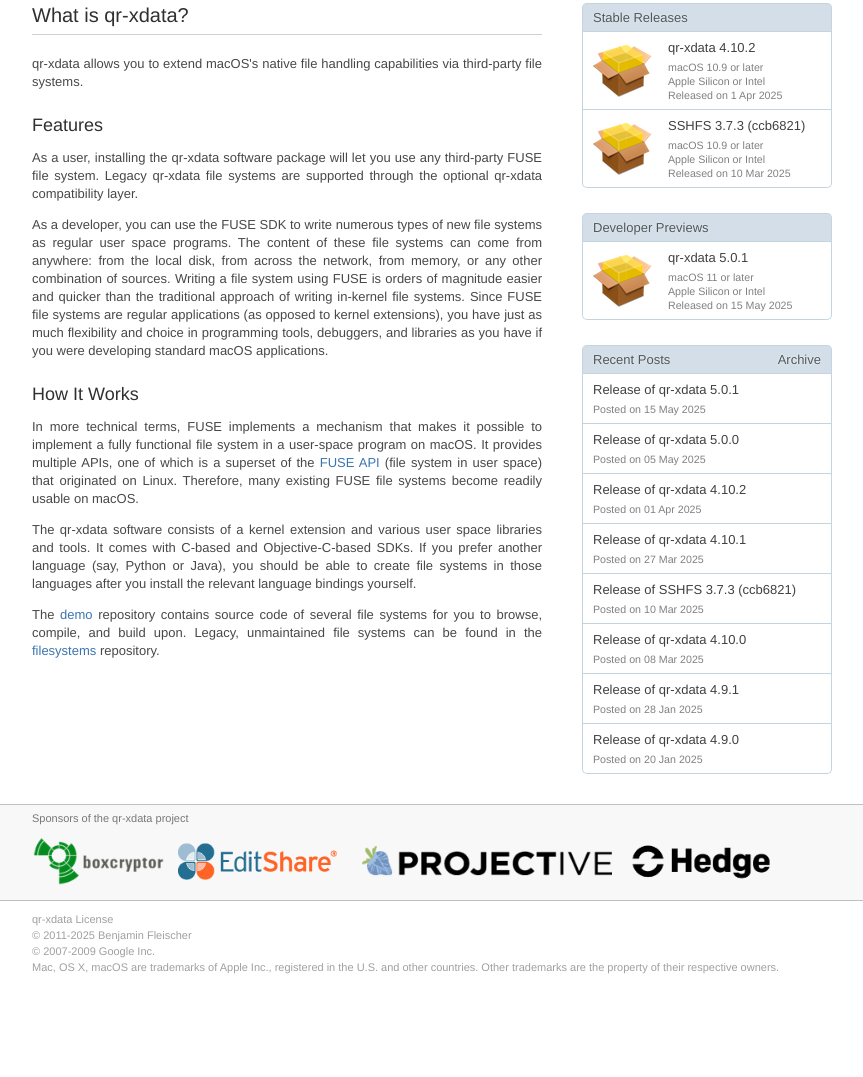
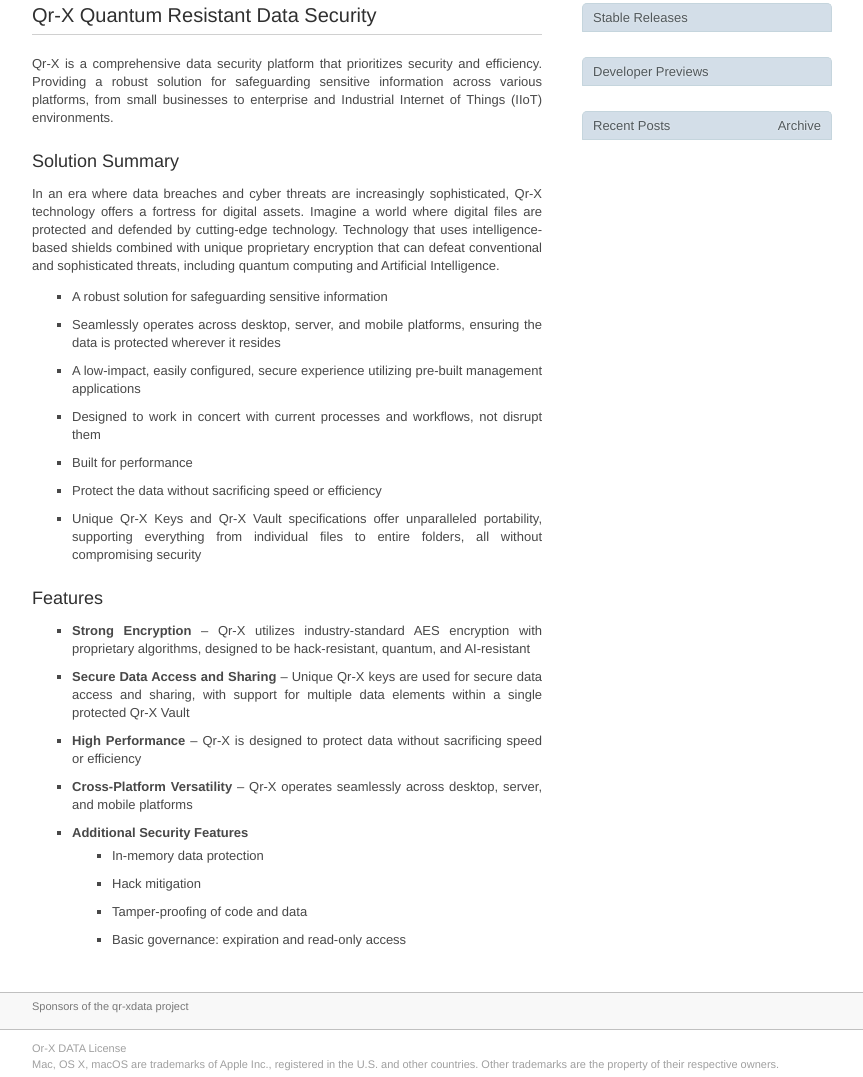
Before and after one commit to Qr-XData/Qr-XData.github.io, a plain HTML site: page index.html in a window 1280 px wide. Shown: the part 326-1403 px from the top of the page, without its empty margins (208-1071 px from the left). Before the commit the page ends 1306 px from the top, so only its background shows below. Drawn offline with nearby package versions, Linux system fonts and the light colour scheme; a script that the page names is missing.

Commit message:
updated the website
updated the website

```diff
--- a/index.html
+++ b/index.html
@@ -14,17 +14,17 @@
     <div id="header">
         <a href="index.html">
             <h1>
-                <span id="title">qr-xdata</span>
+                <span id="title">Qr-X DATA </span>
                 <br>
                 <span id="subtitle">File system integration made easy</span>
             </h1>
         </a>
         <ul id="menu">
             <li><a href="https://github.com/qr-xdata">Project on GitHub</a></li>
-            <li><a href="https://github.com/qr-xdata/qr-xdata/releases">Downloads</a></li>
-            <li><a href="https://github.com/qr-xdata/qr-xdata/wiki">Wiki</a></li>
-            <li><a href="https://groups.google.com/forum/#!forum/osxfuse-group">Google Group</a></li>
-            <li><a href="https://github.com/qr-xdata/qr-xdata/issues">Issue Tracker</a></li>
+            <li><a >Downloads</a></li>
+            <li><a >Wiki</a></li>
+            <li><a >Google Group</a></li>
+            <li><a >Issue Tracker</a></li>
         </ul>
     </div>
     <div id="content">
@@ -33,7 +33,7 @@
             #header h1 {
                 width: 575px;
                 min-height: 200px;
-                background-image: url('static/qrx-home.png');
+                background-image: url('static/qrx_home.png');
                 background-size: 200px;
                 background-position: left center;
                 padding-left: 225px;
@@ -93,136 +93,58 @@
         <script type="text/javascript" src="repos/qr-xdata/qr-xdata/releases/assets/254960973?callback=osxfuseDeveloperDownloadCounter"></script>
 
         <div>
-            <h2>What is qr-xdata?</h2>
+            <h2>Qr-X Quantum Resistant Data Security</h2>
             <p>
-                qr-xdata allows you to extend macOS's native file handling capabilities via third-party file systems.
+                Qr-X is a comprehensive data security platform that prioritizes security and efficiency. Providing a robust solution for safeguarding sensitive information across various platforms, from small businesses to enterprise and Industrial Internet of Things (IIoT) environments.
             </p>
+            <h3>Solution Summary</h3>
+            <p>
+                In an era where data breaches and cyber threats are increasingly sophisticated, Qr-X technology offers a fortress for digital assets. Imagine a world where digital files are protected and defended by cutting-edge technology. Technology that uses intelligence-based shields combined with unique proprietary encryption that can defeat conventional and sophisticated threats, including quantum computing and Artificial Intelligence.
+            </p>
+            <ul>
+                <li>A robust solution for safeguarding sensitive information</li>
+                <li>Seamlessly operates across desktop, server, and mobile platforms, ensuring the data is protected wherever it resides</li>
+                <li>A low-impact, easily configured, secure experience utilizing pre-built management applications</li>
+                <li>Designed to work in concert with current processes and workflows, not disrupt them</li>
+                <li>Built for performance</li>
+                <li>Protect the data without sacrificing speed or efficiency</li>
+                <li>Unique Qr-X Keys and Qr-X Vault specifications offer unparalleled portability, supporting everything from individual files to entire folders, all without compromising security</li>
+            </ul>
+
             <h3>Features</h3>
-            <p>
-                As a user, installing the qr-xdata software package will let you use any third-party FUSE file system. Legacy qr-xdata file systems are supported through the optional qr-xdata compatibility layer.
-            </p>
-            <p>
-                As a developer, you can use the FUSE SDK to write numerous types of new file systems as regular user space programs. The content of these file systems can come from anywhere: from the local disk, from across the network, from memory, or any other combination
-                of sources. Writing a file system using FUSE is orders of magnitude easier and quicker than the traditional approach of writing in-kernel file systems. Since FUSE file systems are regular applications (as opposed to kernel extensions),
-                you have just as much flexibility and choice in programming tools, debuggers, and libraries as you have if you were developing standard macOS applications.
-            </p>
-            <h3>How It Works</h3>
-            <p>
-                In more technical terms, FUSE implements a mechanism that makes it possible to implement a fully functional file system in a user-space program on macOS. It provides multiple APIs, one of which is a superset of the <a href="http://fuse.sourceforge.net/">FUSE API</a>                (file system in user space) that originated on Linux. Therefore, many existing FUSE file systems become readily usable on macOS.
-            </p>
-            <p>
-                The qr-xdata software consists of a kernel extension and various user space libraries and tools. It comes with C-based and Objective-C-based SDKs. If you prefer another language (say, Python or Java), you should be able to create file systems in those
-                languages after you install the relevant language bindings yourself.
-            </p>
-            <p>
-                The <a href="https://github.com/qr-xdata/demo">demo</a> repository contains source code of several file systems for you to browse, compile, and build upon. Legacy, unmaintained file systems can be found in the <a href="https://github.com/osxfuse/filesystems">filesystems</a>                repository.
-            </p>
+            <ul>
+                <li><strong>Strong Encryption</strong> – Qr-X utilizes industry-standard AES encryption with proprietary algorithms, designed to be hack-resistant, quantum, and AI-resistant</li>
+                <li><strong>Secure Data Access and Sharing</strong> – Unique Qr-X keys are used for secure data access and sharing, with support for multiple data elements within a single protected Qr-X Vault</li>
+                <li><strong>High Performance</strong> – Qr-X is designed to protect data without sacrificing speed or efficiency</li>
+                <li><strong>Cross-Platform Versatility</strong> – Qr-X operates seamlessly across desktop, server, and mobile platforms</li>
+                <li><strong>Additional Security Features</strong>
+                    <ul>
+                        <li>In-memory data protection</li>
+                        <li>Hack mitigation</li>
+                        <li>Tamper-proofing of code and data</li>
+                        <li>Basic governance: expiration and read-only access</li>
+                    </ul>
+                </li>
+            </ul>
+
 
         </div>
         <div id="sidebar">
             <h2>Stable Releases</h2>
             <ul class="bloblist">
-                <li class="release" id="osxfuse">
-                    <a href="https://github.com/qr-xdata/qr-xdata/releases/download/qr-xdata-4.10.2/qr-xdata-4.10.2.dmg">
-                qr-xdata 4.10.2
 
-                <span class="metadata">macOS 10.9 or later</span>
-
-                <span class="metadata">Apple Silicon or Intel</span>
-
-                <span class="metadata">Released on 1 Apr 2025</span>
-            </a>
-                </li>
-                <li class="release" id="sshfs">
-                    <a href="https://github.com/libfuse/sshfs/releases/download/sshfs-3.7.3/sshfs-3.7.3-ccb6821.pkg">
-                SSHFS 3.7.3 (ccb6821)
-
-                <span class="metadata">macOS 10.9 or later</span>
-
-                <span class="metadata">Apple Silicon or Intel</span>
-
-                <span class="metadata">Released on 10 Mar 2025</span>
-            </a>
-                </li>
             </ul>
 
             <h2>Developer Previews</h2>
             <ul class="bloblist">
-                <li class="release" id="osxfuse-developer">
-                    <a href="https://github.com/qr-xdata/qr-xdata/releases/download/qr-xdata-5.0.1/qr-xdata-5.0.1.dmg">
-                qr-xdata 5.0.1
 
-                <span class="metadata">macOS 11 or later</span>
-
-                <span class="metadata">Apple Silicon or Intel</span>
-
-                <span class="metadata">Released on 15 May 2025</span>
-            </a>
-                </li>
             </ul>
 
             <h2>
                 Recent Posts
-                <a class="archive" href="archive.html">Archive</a>
+                <a class="archive" >Archive</a>
             </h2>
             <ul class="bloblist">
-
-                <li>
-                    <a href="2025/05/15/qr-xdata-5.0.1.html">
-                Release of qr-xdata 5.0.1
-                <span class="metadata">Posted on 15 May 2025</span>
-            </a>
-                </li>
-
-                <li>
-                    <a href="2025/05/05/qr-xdata-5.0.0.html">
-                Release of qr-xdata 5.0.0
-                <span class="metadata">Posted on 05 May 2025</span>
-            </a>
-                </li>
-
-                <li>
-                    <a href="2025/04/01/qr-xdata-4.10.2.html">
-                Release of qr-xdata 4.10.2
-                <span class="metadata">Posted on 01 Apr 2025</span>
-            </a>
-                </li>
-
-                <li>
-                    <a href="2025/03/27/qr-xdata-4.10.1.html">
-                Release of qr-xdata 4.10.1
-                <span class="metadata">Posted on 27 Mar 2025</span>
-            </a>
-                </li>
-
-                <li>
-                    <a href="2025/03/10/SSHFS-3.7.3.html">
-                Release of SSHFS 3.7.3 (ccb6821)
-                <span class="metadata">Posted on 10 Mar 2025</span>
-            </a>
-                </li>
-
-                <li>
-                    <a href="2025/03/08/qr-xdata-4.10.0.html">
-                Release of qr-xdata 4.10.0
-                <span class="metadata">Posted on 08 Mar 2025</span>
-            </a>
-                </li>
-
-                <li>
-                    <a href="2025/01/28/qr-xdata-4.9.1.html">
-                Release of qr-xdata 4.9.1
-                <span class="metadata">Posted on 28 Jan 2025</span>
-            </a>
-                </li>
-
-                <li>
-                    <a href="2025/01/20/qr-xdata-4.9.0.html">
-                Release of qr-xdata 4.9.0
-                <span class="metadata">Posted on 20 Jan 2025</span>
-            </a>
-                </li>
-
             </ul>
         </div>
 
@@ -230,17 +152,11 @@
     <div id="sponsors" class="footer">
         <div>
             <h2>Sponsors of the qr-xdata project</h2>
-            <a href="https://www.boxcryptor.com"><img src="static/boxcryptor_logo.png" alt="BoxCryptor"></a>
-            <a href="http://www.editshare.com"><img src="static/editshare_logo.png" alt="EditShare"></a>
-            <a href="https://projective.io"><img src="static/projective_logo.png" alt="Projective"></a>
-            <a href="https://hedge.video"><img src="static/hedge_logo.png" alt="Hedge"></a>
         </div>
     </div>
     <div id="legal" class="footer">
         <div>
-            <a href="qr-xdata/qr-xdata/release/qr-xdata/LICENSE.txt">qr-xdata License</a>
-            <br> &copy; 2011-2025 Benjamin Fleischer
-            <br> &copy; 2007-2009 Google Inc.
+            <a >Or-X DATA License</a>
             <br> Mac, OS X, macOS are trademarks of Apple Inc., registered in the U.S. and other countries. Other trademarks are the property of their respective owners.
         </div>
     </div>
--- a/static/base.css
+++ b/static/base.css
@@ -35,7 +35,7 @@
     margin: auto;
     margin-bottom: 15px;
 
-    background-image: url('osxfuse.png');
+    background-image: url('qrx_home.png');
     background-repeat: no-repeat;
     background-size: 60px;
     background-position: 10px center;
```
Also changed, not shown: static/boxcryptor_logo.png (deleted), static/editshare_logo.png (deleted), static/hedge_logo.png (deleted), static/osxfuse.png (deleted), static/projective_logo.png (deleted), static/qrx.png (deleted).
